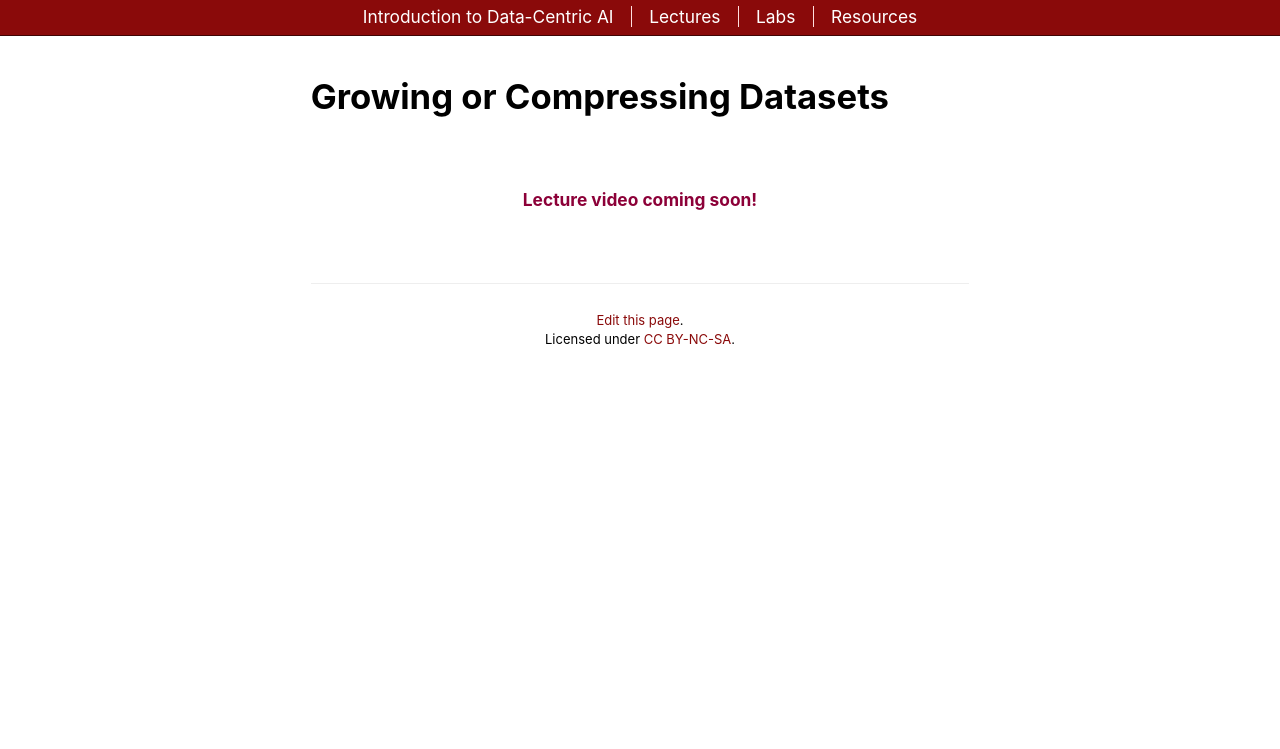
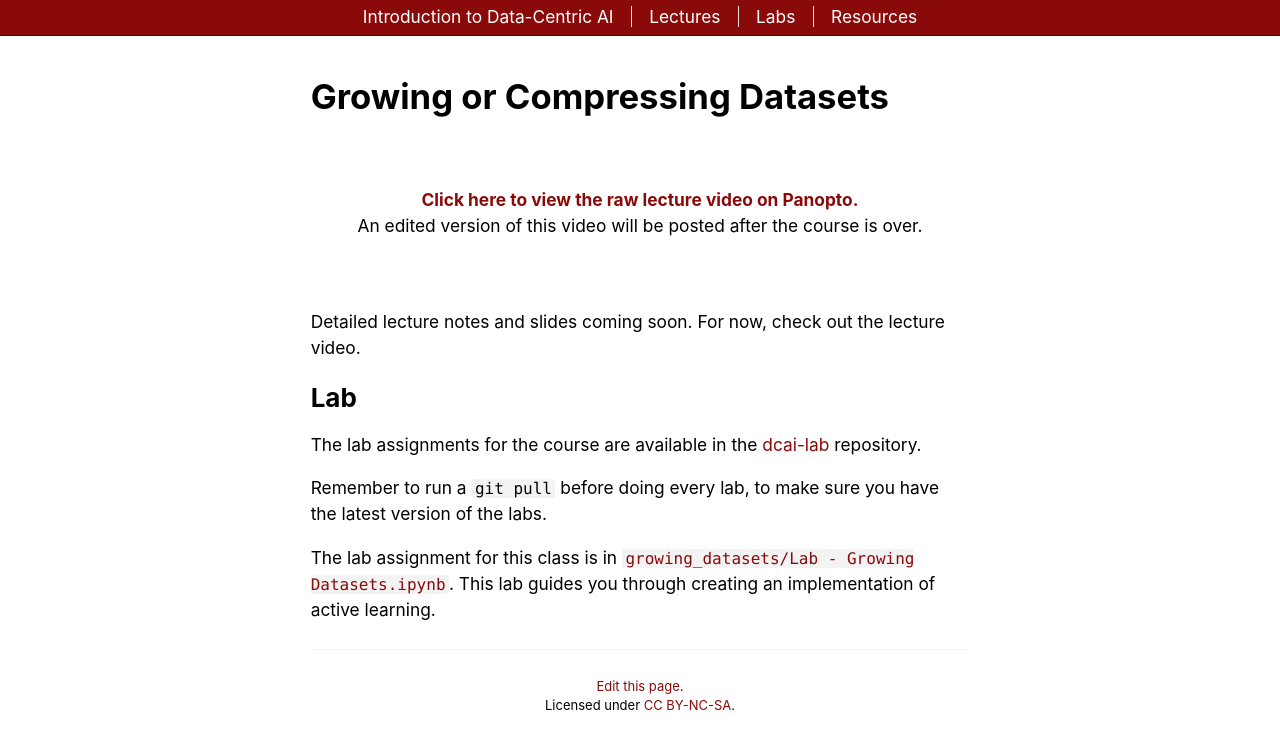
Before and after one commit to dcai-course/dcai-course, a Jekyll site: the page built from _lectures/growing-compressing-datasets.md, in a window 1280 px wide. Shown: the top 749 px of the page. Built offline with Jekyll 4.4.1, drawn with Linux system fonts in a browser that asks for light colours.

Commit message:
Add some content for today's lecture

```diff
--- a/_lectures/growing-compressing-datasets.md
+++ b/_lectures/growing-compressing-datasets.md
@@ -3,7 +3,18 @@ layout: lecture
 title: "Growing or Compressing Datasets"
 date: 2023-01-24
 ready: false
+panopto: "https://mit.hosted.panopto.com/Panopto/Pages/Viewer.aspx?id=896998a0-0252-4ca1-aff8-af85012d2be5"
 video:
   aspect: 56.25
   # id: Wz50FvGG6xU
 ---
+
+Detailed lecture notes and slides coming soon. For now, check out the lecture video.
+
+# Lab
+
+The lab assignments for the course are available in the [dcai-lab](https://github.com/dcai-course/dcai-lab) repository.
+
+Remember to run a `git pull` before doing every lab, to make sure you have the latest version of the labs.
+
+The lab assignment for this class is in [`growing_datasets/Lab - Growing Datasets.ipynb`](https://github.com/dcai-course/dcai-lab/blob/master/growing_datasets/Lab%20-%20Growing%20Datasets.ipynb). This lab guides you through creating an implementation of active learning.
```
